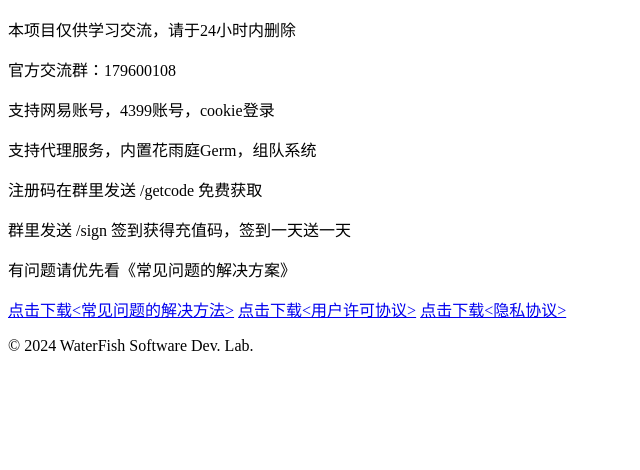
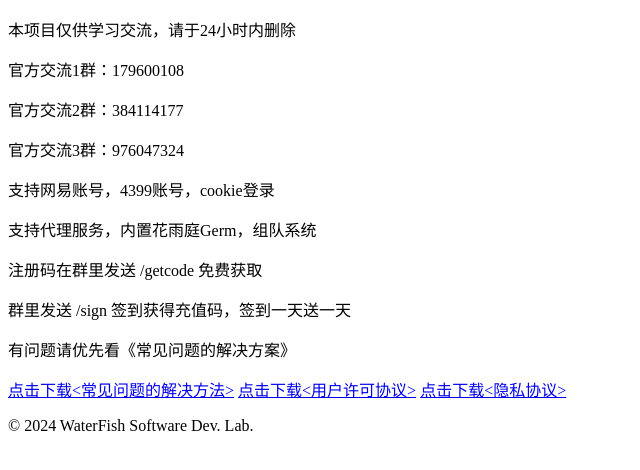
Before and after one commit to BoxMakers/BoxMakers.github.io, a plain HTML site: page index.html in a window 1280 px wide. Shown: the part 118-588 px from the top of the page, without its empty margins (0-640 px from the left). Drawn offline with Linux system fonts and the light colour scheme.

Commit message:
Update index.html

```diff
--- a/index.html
+++ b/index.html
@@ -14,7 +14,9 @@
     <main>
         <article>
             <p>本项目仅供学习交流，请于24小时内删除</p>
-            <p>官方交流群：179600108</p>
+            <p>官方交流1群：179600108</p>
+            <p>官方交流2群：384114177</p>
+            <p>官方交流3群：976047324</p>
             <p>支持网易账号，4399账号，cookie登录</p>
             <p>支持代理服务，内置花雨庭Germ，组队系统</p>
             <p>注册码在群里发送 /getcode 免费获取</p>
```
